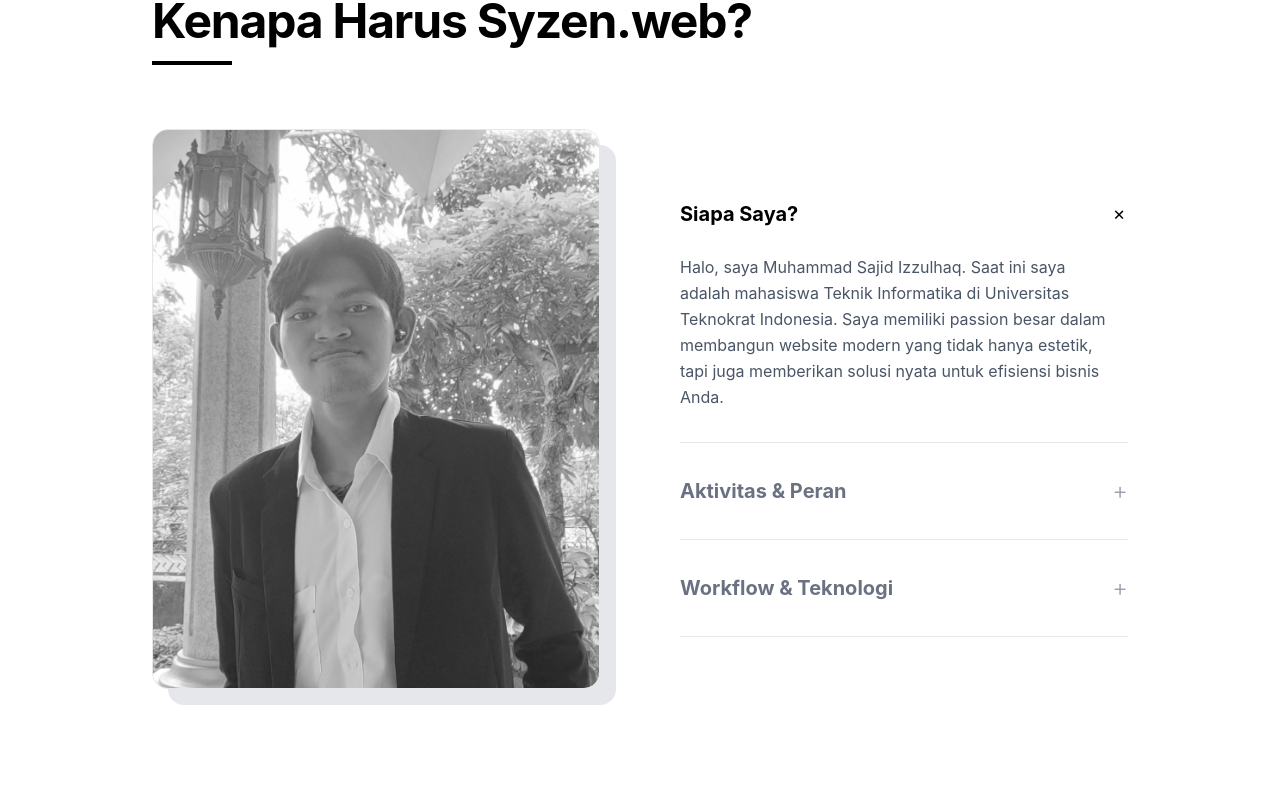
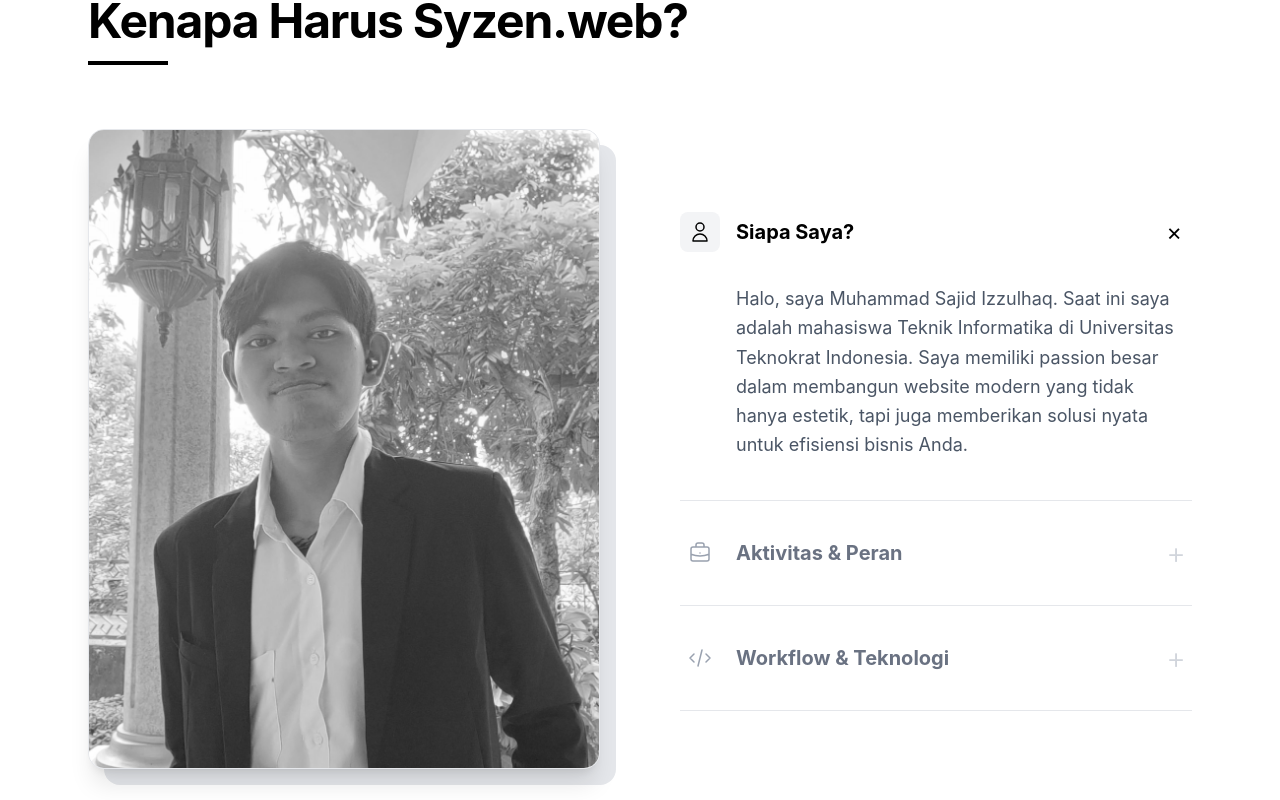
Before and after one commit to Sanzzyy/syzen-official-site, a React (Vite) app: page / in a window 1280 px wide. Shown: the part 880-1680 px from the top of the page. Built offline with nearby package versions, Linux system fonts and the light colour scheme.

Commit message:
update section about

```diff
--- a/src/components/About.jsx
+++ b/src/components/About.jsx
@@ -1,36 +1,79 @@
 import { useState } from "react";
 
 export default function About() {
-  // State untuk melacak dropdown mana yang sedang terbuka
-  // Nilai 0 berarti elemen pertama (Siapa Saya?) akan terbuka secara default
   const [openIndex, setOpenIndex] = useState(0);
 
   const aboutData = [
     {
       title: "Siapa Saya?",
+      // Menambahkan icon SVG inline agar tidak perlu install library tambahan
+      icon: (
+        <svg
+          className="w-6 h-6"
+          fill="none"
+          viewBox="0 0 24 24"
+          stroke="currentColor"
+        >
+          <path
+            strokeLinecap="round"
+            strokeLinejoin="round"
+            strokeWidth={1.5}
+            d="M16 7a4 4 0 11-8 0 4 4 0 018 0zM12 14a7 7 0 00-7 7h14a7 7 0 00-7-7z"
+          />
+        </svg>
+      ),
       content:
         "Halo, saya Muhammad Sajid Izzulhaq. Saat ini saya adalah mahasiswa Teknik Informatika di Universitas Teknokrat Indonesia. Saya memiliki passion besar dalam membangun website modern yang tidak hanya estetik, tapi juga memberikan solusi nyata untuk efisiensi bisnis Anda.",
     },
     {
       title: "Aktivitas & Peran",
+      icon: (
+        <svg
+          className="w-6 h-6"
+          fill="none"
+          viewBox="0 0 24 24"
+          stroke="currentColor"
+        >
+          <path
+            strokeLinecap="round"
+            strokeLinejoin="round"
+            strokeWidth={1.5}
+            d="M21 13.255A23.931 23.931 0 0112 15c-3.183 0-6.22-.62-9-1.745M16 6V4a2 2 0 00-2-2h-4a2 2 0 00-2 2v2m4 6h.01M5 20h14a2 2 0 002-2V8a2 2 0 00-2-2H5a2 2 0 00-2 2v10a2 2 0 002 2z"
+          />
+        </svg>
+      ),
       content:
         "Di luar pengerjaan proyek klien, saya aktif sebagai Tutor di organisasi Protek Web, di mana saya membimbing rekan-rekan mahasiswa dalam praktik pengembangan web. Saya juga rutin membagikan tips coding dan edukasi teknologi kepada ribuan pengikut di TikTok (@syzen.web).",
     },
     {
       title: "Workflow & Teknologi",
+      icon: (
+        <svg
+          className="w-6 h-6"
+          fill="none"
+          viewBox="0 0 24 24"
+          stroke="currentColor"
+        >
+          <path
+            strokeLinecap="round"
+            strokeLinejoin="round"
+            strokeWidth={1.5}
+            d="M10 20l4-16m4 4l4 4-4 4M6 16l-4-4 4-4"
+          />
+        </svg>
+      ),
       content:
-        "Saya berfokus pada ekosistem modern seperti React, Next.js, dan Tailwind CSS. Untuk memastikan pengerjaan aplikasi Anda selesai lebih cepat dengan kualitas enterprise, saya mengadopsi alur kerja 'Vibe Coding' dengan bantuan teknologi AI terkini.",
+        "Saya berfokus pada ekosistem modern seperti React, Next.js, Tailwind CSS, dan Laravel. Untuk memastikan pengerjaan aplikasi Anda selesai lebih cepat dengan kualitas enterprise, saya mengadopsi alur kerja berbasis AI terkini.",
     },
   ];
 
   const toggleDropdown = (index) => {
-    // Jika yang diklik sudah terbuka, maka tutup. Jika belum, buka yang diklik.
     setOpenIndex(openIndex === index ? null : index);
   };
 
   return (
     <section id="about" className="py-24 bg-white dark:bg-[#0a0a0a]">
-      <div className="max-w-5xl mx-auto px-6">
+      <div className="max-w-6xl mx-auto px-6">
         {/* Header Section */}
         <div className="mb-16">
           <h2 className="text-3xl md:text-5xl font-bold text-black dark:text-white tracking-tight">
@@ -40,50 +83,60 @@ export default function About() {
         </div>
 
         {/* Layout 2 Kolom */}
-        <div className="grid md:grid-cols-2 gap-12 lg:gap-20 items-start">
+        <div className="grid md:grid-cols-2 gap-12 lg:gap-20 items-center">
           {/* Kolom Kiri: Gambar */}
-          <div className="relative group">
-            <div className="absolute inset-0 bg-gray-200 dark:bg-gray-800 translate-x-4 translate-y-4 rounded-2xl transition-transform group-hover:translate-x-2 group-hover:translate-y-2"></div>
-            <div className="relative aspect-[4/5] rounded-2xl bg-gray-100 dark:bg-gray-900 overflow-hidden border border-gray-200 dark:border-gray-800">
+          <div className="relative group mx-auto w-full max-w-md md:max-w-full">
+            <div className="absolute inset-0 bg-gray-200 dark:bg-gray-800 translate-x-4 translate-y-4 rounded-2xl transition-transform duration-500 group-hover:translate-x-6 group-hover:translate-y-6"></div>
+            <div className="relative aspect-[4/5] rounded-2xl bg-gray-100 dark:bg-gray-900 overflow-hidden border border-gray-200 dark:border-gray-800 shadow-xl">
               <img
-                src="/img/foto_saya.jpeg" // Pastikan path ini sesuai dengan foto aslimu
+                src="/img/foto_saya.jpeg"
                 alt="Muhammad Sajid Izzulhaq"
-                className="w-full h-full object-cover grayscale hover:grayscale-0 transition-all duration-700"
+                className="w-full h-full object-cover grayscale group-hover:grayscale-0 transition-all duration-700 transform group-hover:scale-105"
               />
             </div>
           </div>
 
           {/* Kolom Kanan: Accordion / Dropdown */}
           <div className="flex flex-col justify-center h-full">
-            <div className="space-y-4">
+            <div className="space-y-2">
               {aboutData.map((item, index) => (
-                <div key={index} className="border-b border-gray-200 dark:border-gray-800 pb-4">
+                <div
+                  key={index}
+                  className={`border-b border-gray-200 dark:border-gray-800 transition-all duration-300 ${openIndex === index ? "pb-6" : "pb-2"}`}
+                >
                   {/* Tombol Header Dropdown */}
                   <button
                     onClick={() => toggleDropdown(index)}
-                    className="w-full flex justify-between items-center py-4 text-left focus:outline-none group"
+                    className="w-full flex justify-between items-center py-6 text-left focus:outline-none group"
                   >
-                    <h3
-                      className={`text-xl font-bold transition-colors ${openIndex === index ? "text-black dark:text-white" : "text-gray-500 dark:text-gray-400 group-hover:text-black dark:group-hover:text-white"}`}
-                    >
-                      {item.title}
-                    </h3>
+                    <div className="flex items-center gap-4">
+                      <div
+                        className={`p-2 rounded-lg transition-colors duration-300 ${openIndex === index ? "bg-gray-100 dark:bg-gray-800 text-black dark:text-white" : "text-gray-400 group-hover:text-black dark:group-hover:text-white"}`}
+                      >
+                        {item.icon}
+                      </div>
+                      <h3
+                        className={`text-xl font-bold transition-colors ${openIndex === index ? "text-black dark:text-white" : "text-gray-500 dark:text-gray-400 group-hover:text-black dark:group-hover:text-white"}`}
+                      >
+                        {item.title}
+                      </h3>
+                    </div>
                     <span
-                      className={`text-2xl font-light transition-transform duration-300 ${openIndex === index ? "rotate-45 text-black dark:text-white" : "text-gray-400 dark:text-gray-600"}`}
+                      className={`text-3xl font-light transition-transform duration-500 flex items-center justify-center w-8 h-8 ${openIndex === index ? "rotate-45 text-black dark:text-white" : "text-gray-300 dark:text-gray-600 group-hover:text-black dark:group-hover:text-white"}`}
                     >
                       +
                     </span>
                   </button>
 
-                  {/* Konten Dropdown (dengan animasi transisi tinggi) */}
+                  {/* Konten Dropdown */}
                   <div
                     className={`overflow-hidden transition-all duration-500 ease-in-out ${
                       openIndex === index
-                        ? "max-h-60 opacity-100 mt-2"
+                        ? "max-h-96 opacity-100 mt-2"
                         : "max-h-0 opacity-0"
                     }`}
                   >
-                    <p className="text-gray-600 dark:text-gray-400 leading-relaxed pr-4 pb-4">
+                    <p className="text-gray-600 dark:text-gray-400 leading-relaxed pr-4 pb-4 pl-14 text-lg">
                       {item.content}
                     </p>
                   </div>
```
